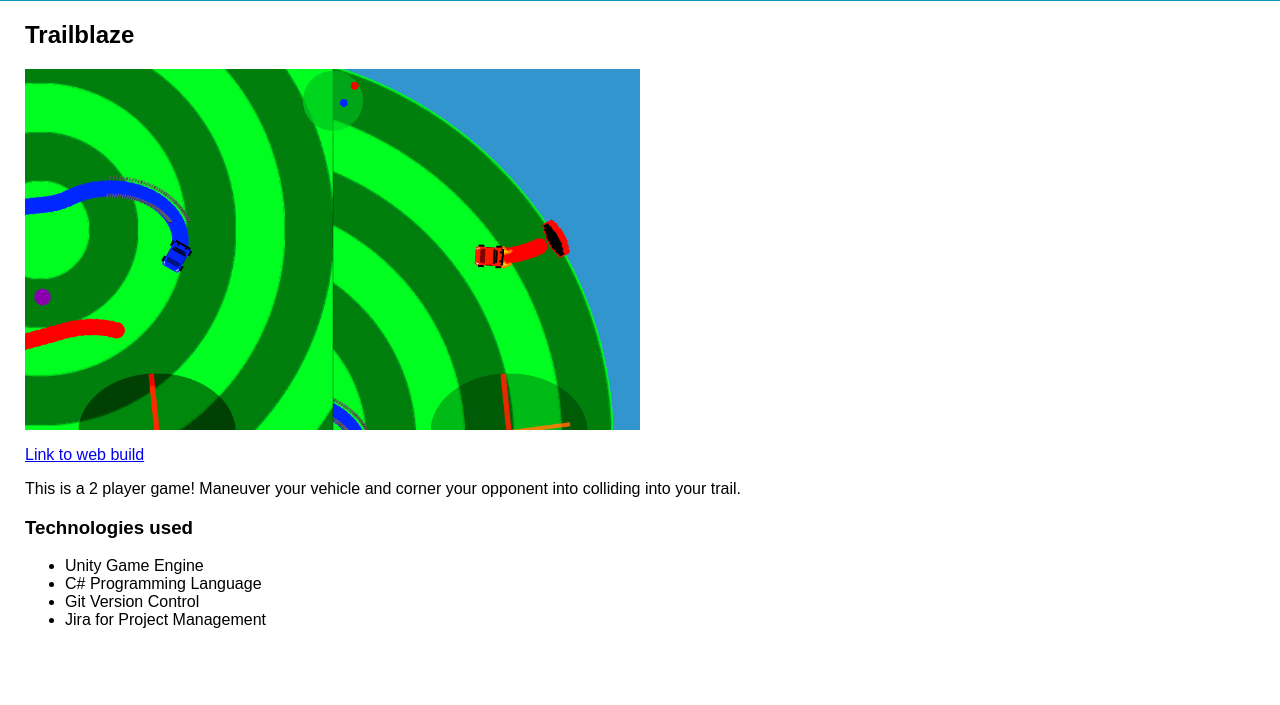
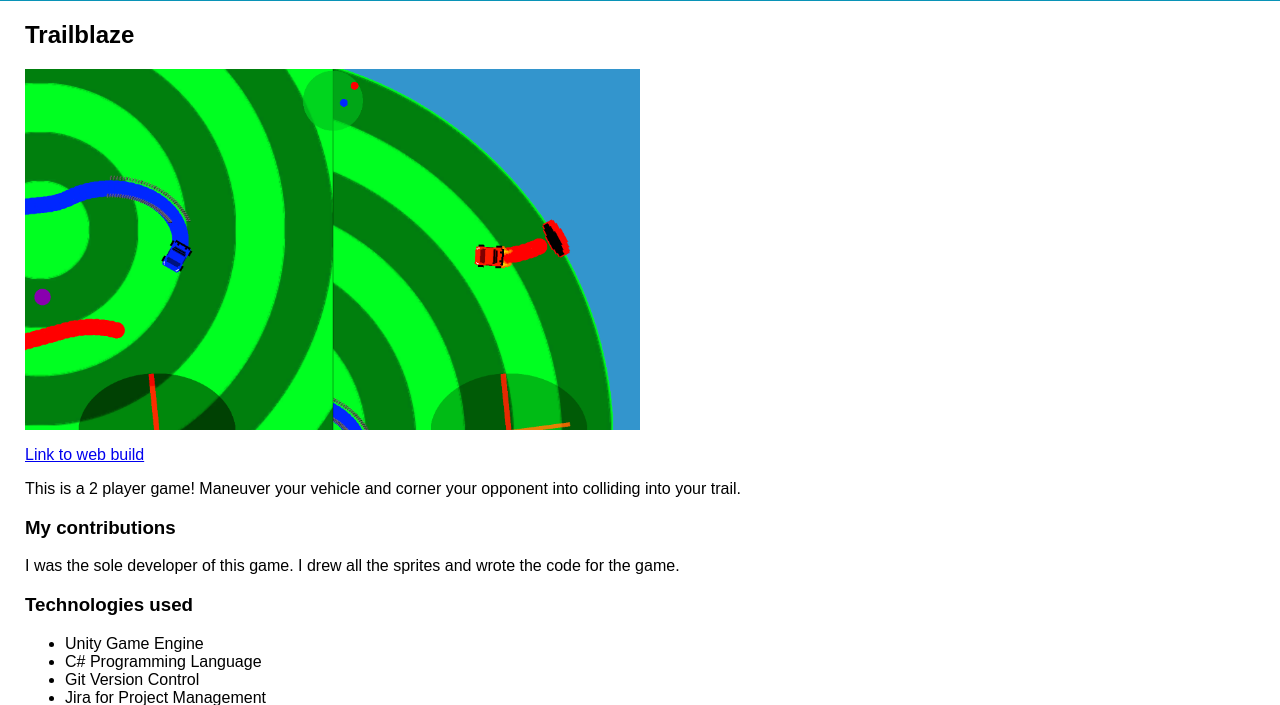
Before and after one commit to atommy3/atommy3.github.io, a plain HTML site: page index.html in a window 1280 px wide. Both pictures are taken after a click on the button "Trailblaze". Shown: the part 95-800 px from the top of the page. Drawn offline with Linux system fonts and the light colour scheme.

Commit message:
Add my contributions to Trailblaze

```diff
--- a/index.html
+++ b/index.html
@@ -62,8 +62,10 @@
             <img src="./images/trailblaze.png" width="50%">
 
             <p><a href="https://atommy3.itch.io/trailblaze">Link to web build</a></p>
+            <p>This is a 2 player game! Maneuver your vehicle and corner your opponent into colliding into your trail.</p>
 
-            <p>This is a 2 player game! Maneuver your vehicle and corner your opponent into colliding into your trail.</p>
+            <h3>My contributions</h3>
+            <p>I was the sole developer of this game. I drew all the sprites and wrote the code for the game.</p>
 
             <h3>Technologies used</h3>
             <ul>
```
